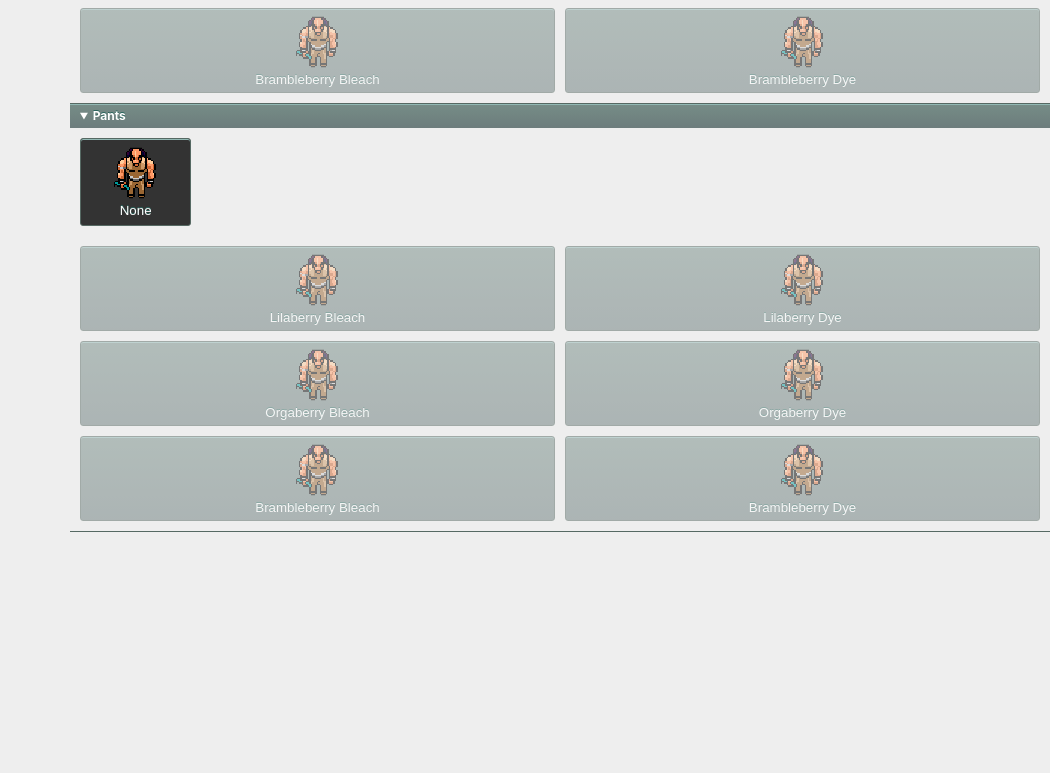
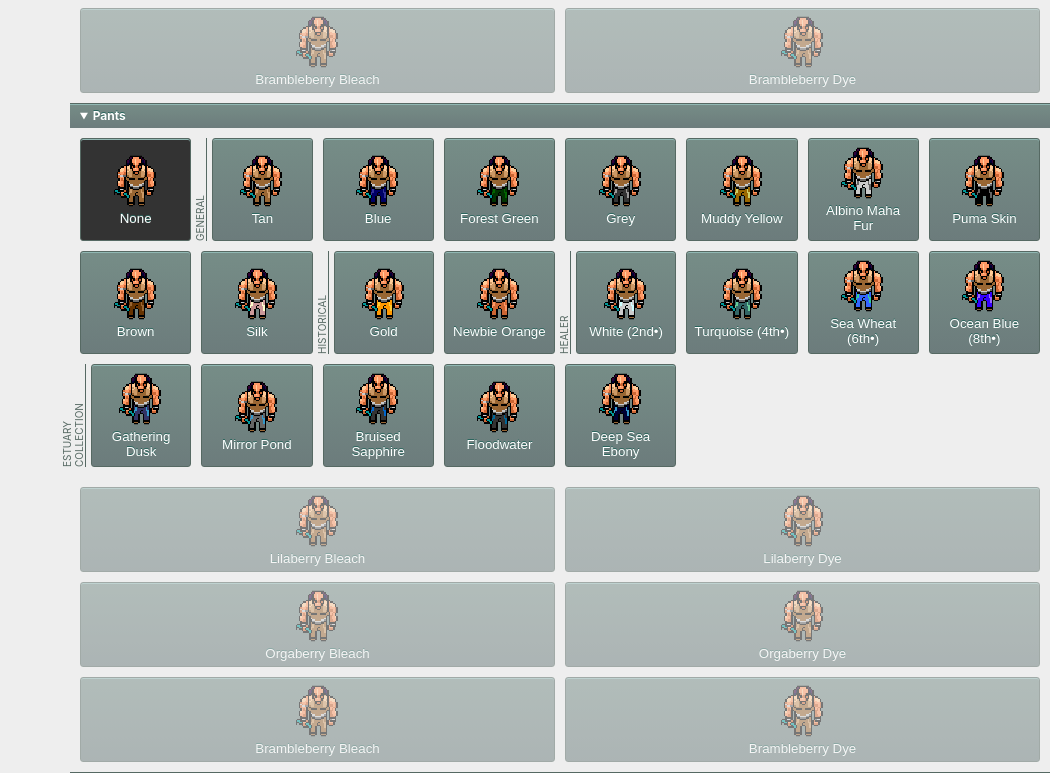
Before and after one commit to skirwan/stylunk, a React (Create React App) app: page / in a window 1280 px wide. Shown: the part 971-1744 px from the top of the page, without its empty margins (230-1280 px from the left). Before the commit the page ends 1503 px from the top, so only its background shows below. Built offline with nearby package versions, Linux system fonts and the light colour scheme.

Commit message:
Add pants.

```diff
--- a/src/CLData/Clothes/Wardrobe.ts
+++ b/src/CLData/Clothes/Wardrobe.ts
@@ -1,6 +1,7 @@
 import { Color, makeColor } from "../../CLStyleLib/Color";
 import { Item, ItemAttributes, ItemColor } from "../../CLStyleLib/Item";
 import { ClothesIndices, OrderedClothesIndices } from "../../CLStyleLib/Palette";
+import { makePants } from "../../CLStyleLib/Pants";
 import { makeShirt } from "../../CLStyleLib/Shirt";
 
 export type ItemSlot = 'underwear' | 'weapon' | 'skin' | 'hair' | 'hat' | 'skindye' | 'shoes' | 'belt' | 'shirt' | 'pants';
@@ -434,7 +435,44 @@ export const Wardrobe: Record<ItemSlot, SlotOptions> = {
             makeShirt('Yellow Team', '551', '441', '330', { lockedColors: true, lockNotCloak: true }),
         ]
     }],
-    'pants': [],
+    'pants': [{
+        category: 'General',
+        items: [
+            makePants('Tan', '432', '321'),
+            makePants('Blue', '113', '002'),
+            makePants('Forest Green', '020', '010'),
+            makePants('Grey', '333', '111'),
+            makePants('Muddy Yellow', '442', '320'),
+            makePants('Albino Maha Fur', '222', '444'),
+            makePants('Puma Skin', '222', '000'),
+            makePants('Brown', '321', '210'),
+            makePants('Silk', '554', '433'),
+        ]
+    }, {
+        category: 'Historical',
+        items: [
+            makePants('Gold', '541', '530'),
+            makePants('Newbie Orange', '532', '421'),
+        ]
+    }, {
+        category: 'Healer',
+        items: [
+            makePants('White (2nd•)', '455', '444'),
+            makePants('Turquoise (4th•)', '243', '122'),
+            makePants('Sea Wheat (6th•)', '143', '125'),
+            makePants('Ocean Blue (8th•)', '325', '105'),
+        ]
+    }, {
+        category: 'Estuary Collection',
+        items: [
+            makePants('Gathering Dusk', '134', '112'),
+            makePants('Mirror Pond', '134', '222'),
+            makePants('Bruised Sapphire', '024', '111'),
+            makePants('Floodwater', '023', '111'),
+            makePants('Deep Sea Ebony', '134', '001'),
+        ]
+    }
+    ],
 };
 
 interface SlotRules {
--- /dev/null
+++ b/src/CLStyleLib/Pants.ts
@@ -0,0 +1,21 @@
+import { Color, ColorString, makeColor } from "./Color";
+import { Item, ItemAttributes, ItemColor } from "./Item";
+import { ClothesIndices } from "./Palette";
+
+class Pants extends Item {
+	constructor(
+        name: string,
+		light: Color,
+		dark: Color,
+        attributes: ItemAttributes = {}
+	) {
+        super(name, [], [
+            new ItemColor(ClothesIndices.indexPantsLight, "light", light),
+            new ItemColor(ClothesIndices.indexPantsDark, "dark", dark),
+        ], attributes);
+	}
+}
+
+export function makePants(name: string, light: ColorString, dark: ColorString, attributes: ItemAttributes = {}): Item {
+    return new Pants(name, makeColor(light), makeColor(dark), attributes);
+}
```
